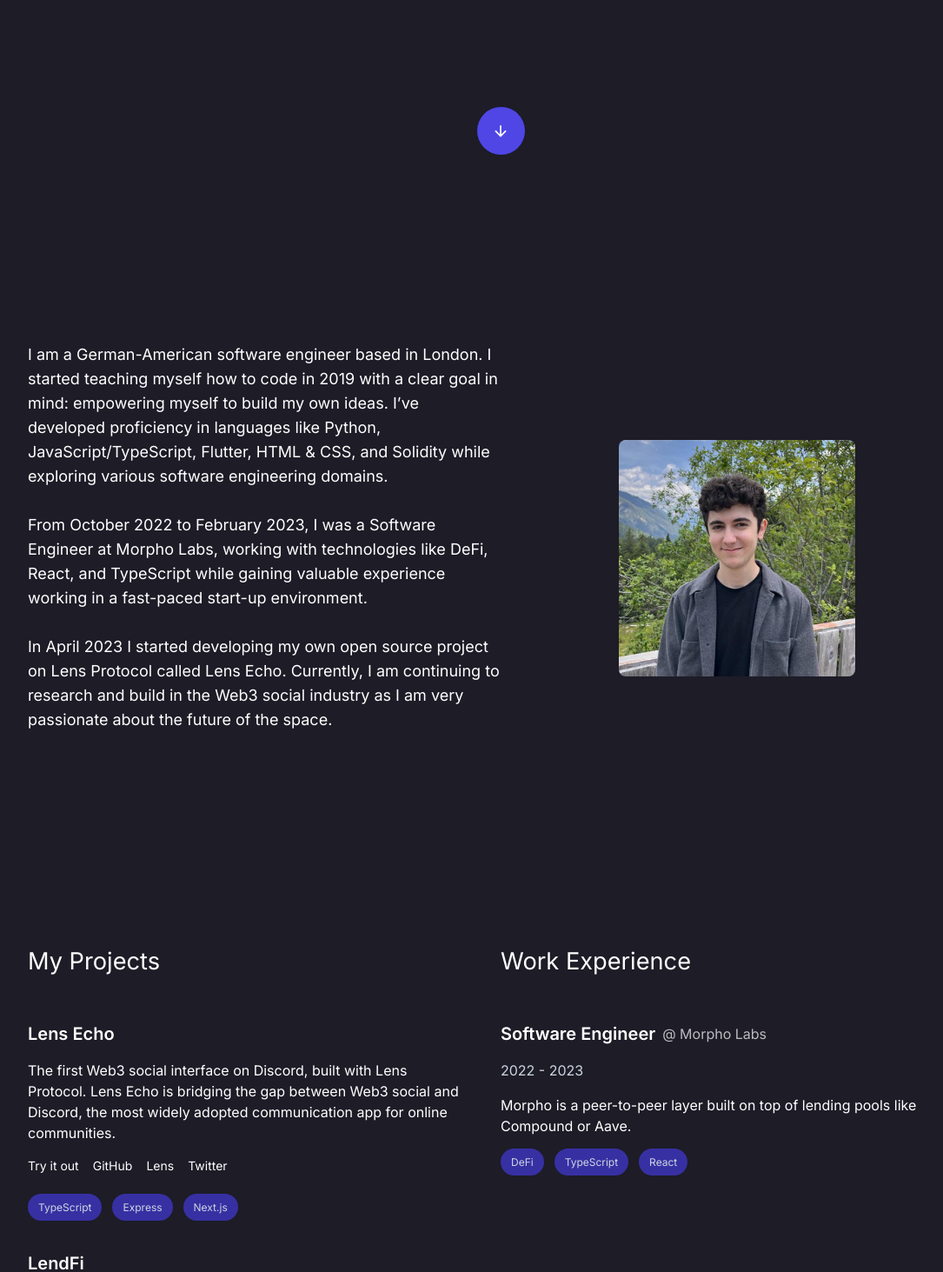
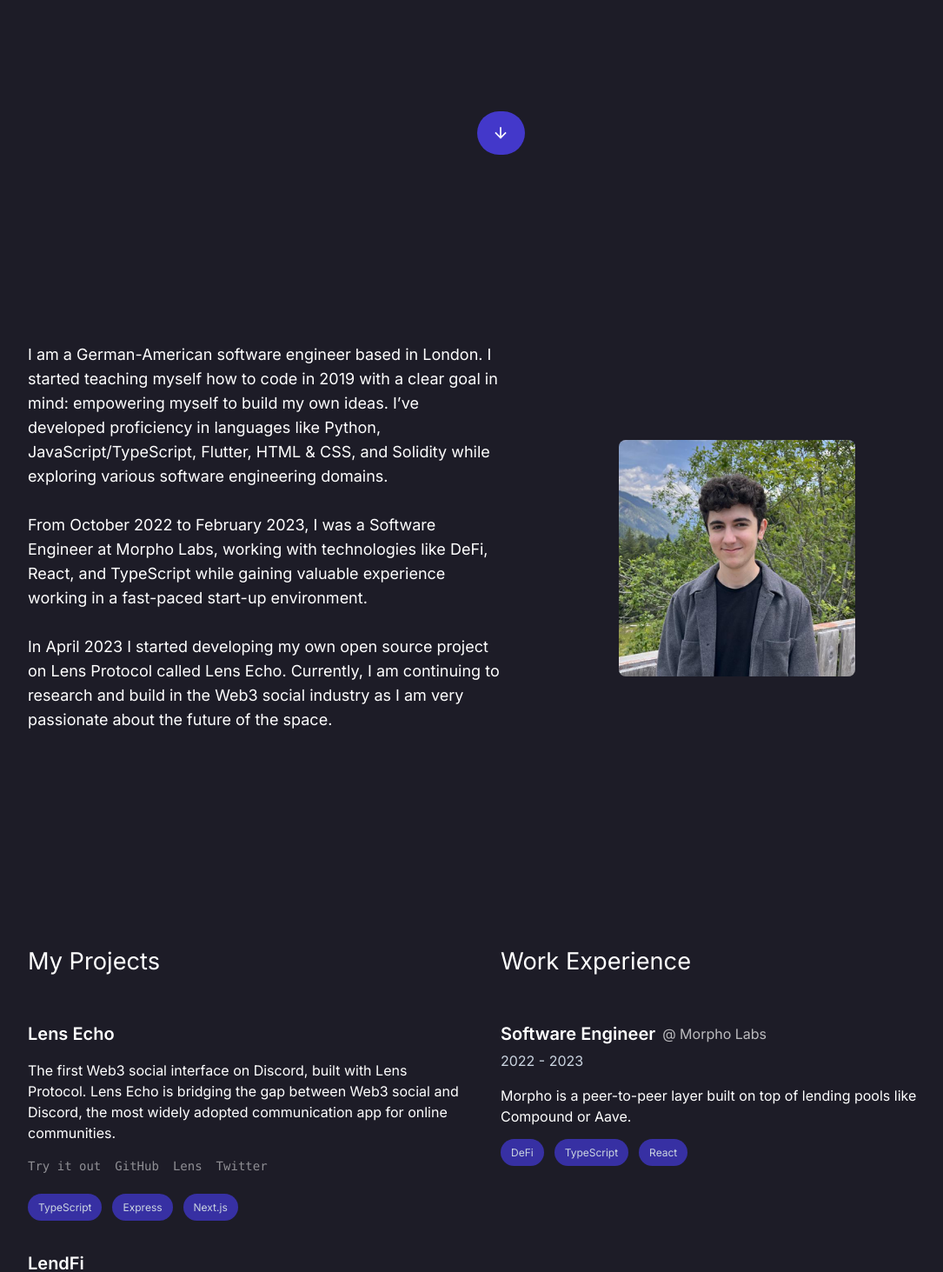
Before and after one commit to benbaessler/my-portfolio, a Next.js app: page / in a window 1280 px wide. Shown: the part 594-2057 px from the top of the page at 87% size, without its empty margins (64-1149 px from the left). Built offline with nearby package versions, Linux system fonts and the light colour scheme.

Commit message:
chore: update styling

```diff
--- a/src/styles/globals.css
+++ b/src/styles/globals.css
@@ -25,20 +25,37 @@ h2 {
 }
 
 .button {
-  height: 55px;
+  height: 50px;
   min-width: 55px;
   display: flex;
   align-items: center;
   justify-content: center;
-  border-radius: 50px;
-  background-color: #4F46E5;
+  border-radius: 10px;
+  background-color: #4338CA;
   color: #dbdbdb;
   cursor: pointer;
 }
 
+.rounded {
+  border-radius: 55px;
+}
+
+.links a {
+  font-family: "Monaco", monospace;
+  opacity: .5;
+}
+
+.links a:hover {
+  opacity: .8;
+}
+
 .button:hover {
-  background-color: #4338CA;
+  background-color: #544ad4;
   color: white;
+}
+
+.subtitle {
+  margin-top: .3rem !important;
 }
 
 @media screen and (max-width: 900px) {
```
